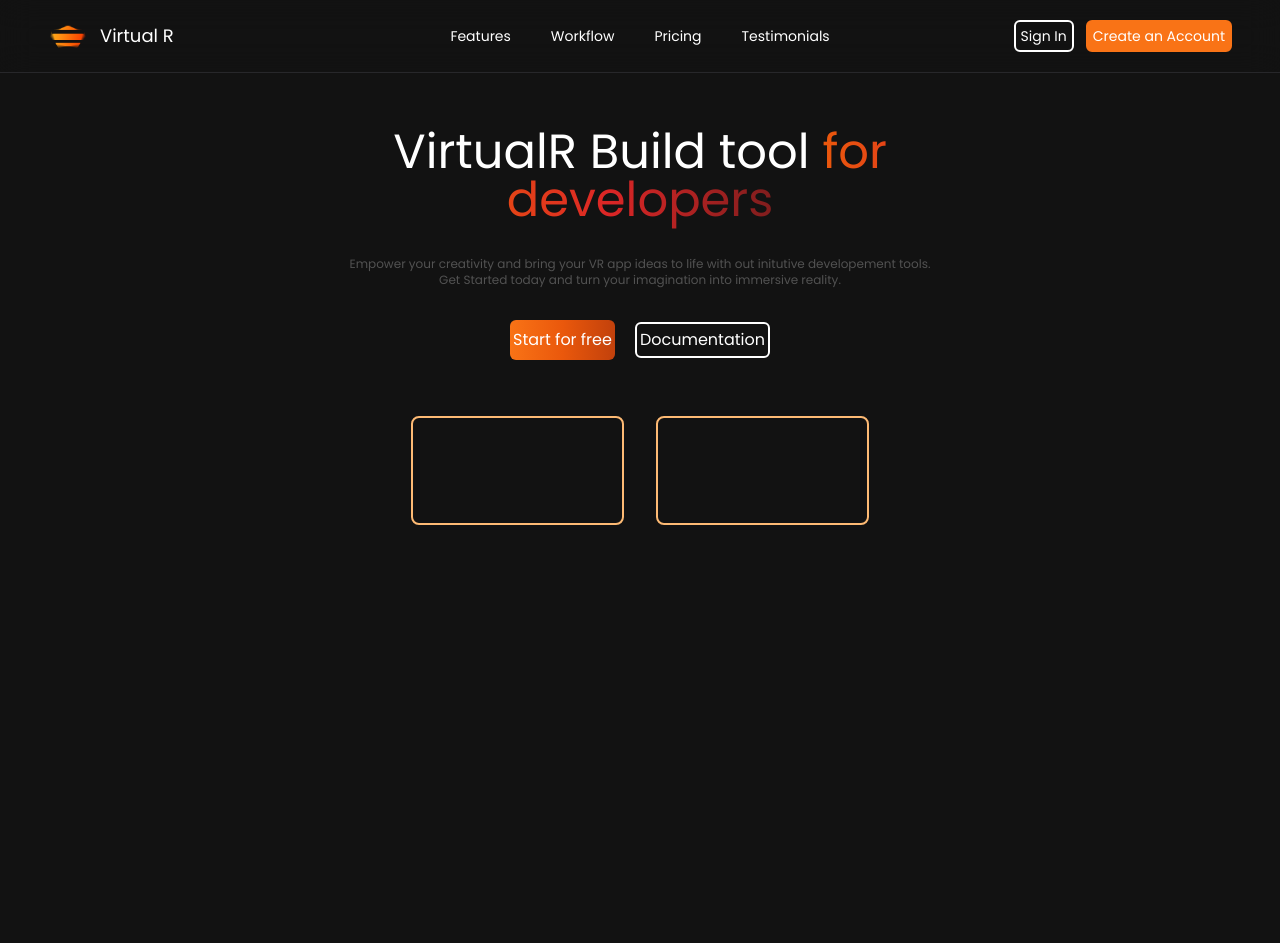
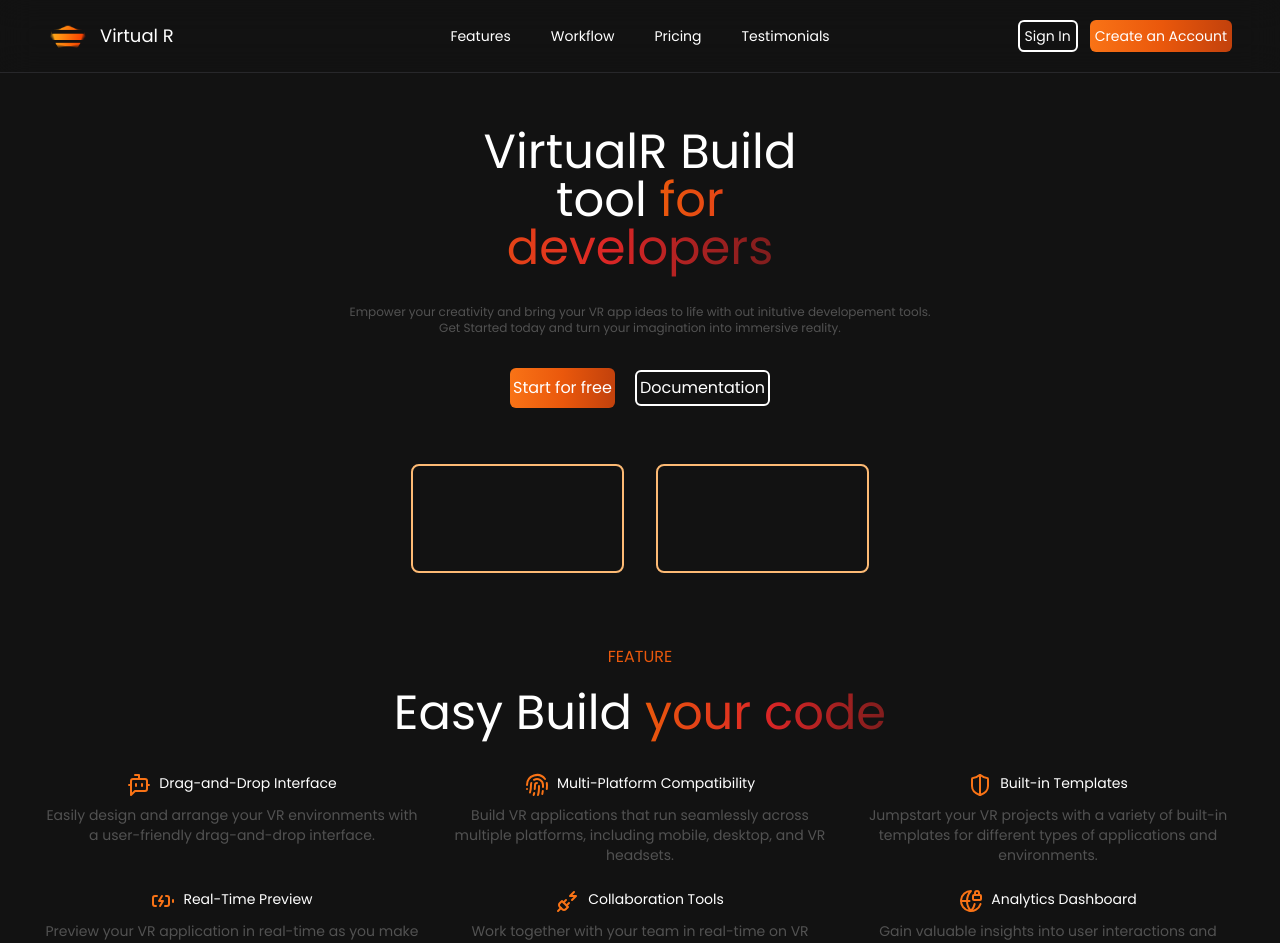
Before and after one commit to therazahussain/VirtualR---tailwind-project, a React (Create React App) app: page / in a window 1280 px wide. Shown: the top 943 px of the page. Before the commit the page ends 800 px from the top, so only its background shows below. Built offline with nearby package versions, Linux system fonts and the light colour scheme; grey boxes are pictures that could not be loaded; the HTML template or start-up script is replaced by a standard one.

Commit message:
Features ection added

```diff
--- a/src/App.js
+++ b/src/App.js
@@ -1,4 +1,5 @@
 import './App.css';
+import Feature from './components/Feature';
 import Hero from './components/Hero';
 import Navbar from './components/Navbar';
 
@@ -6,7 +7,10 @@ function App() {
   return (
     <>
       <Navbar />
+      <div className="flex flex-col gap-8 justify-center items-center">
       <Hero />
+      <Feature />
+      </div>
     </>
   );
 }
--- /dev/null
+++ b/src/components/Feature.jsx
@@ -0,0 +1,39 @@
+import React from "react";
+import { features } from "../constants";
+
+const Feature = () => {
+  return (
+    <div className="flex flex-col align-center justify-center gap-5 text-center p-6">
+      <p className="text-md bg-gradient-to-r from-orange-500 via-orange-600 to-orange-700 text-transparent bg-clip-text">
+        FEATURE
+      </p>
+
+      <h2 className="text-md md:text-3xl lg:text-5xl">
+        Easy Build{" "}
+        <span className="bg-gradient-to-r from-orange-600 via-red-600 to-red-900 text-transparent bg-clip-text">
+          your code
+        </span>
+      </h2>
+
+      <div className="w-full grid grid-cols-1 md:grid-cols-3 gap-6 p-4 items-start">
+        {features.map((feature, key) => (
+          <div
+            key={key}
+            className="flex flex-col items-center justify-between gap-2"
+          >
+            <div className="flex items-start justify-between text-sm gap-2">
+              <span className="text-orange-500">{feature.icon}</span>
+              <span>{feature.text}</span>
+            </div>
+
+            <p className="text-neutral-600 w-full text-sm">
+              {feature.description}
+            </p>
+          </div>
+        ))}
+      </div>
+    </div>
+  );
+};
+
+export default Feature;
--- a/src/components/Navbar.jsx
+++ b/src/components/Navbar.jsx
@@ -29,7 +29,7 @@ const Navbar = () => {
           <button className="border-2 border-white px-[5px] rounded-md p-1">
             Sign In
           </button>
-          <button className="bg-orange-500 px-[5px] border-2 border-orange-500 rounded-md">
+          <button className="bg-gradient-to-r from-orange-500 via-orange-600 to-orange-700 px-[5px] rounded-md">
             Create an Account
           </button>
         </div>
```
